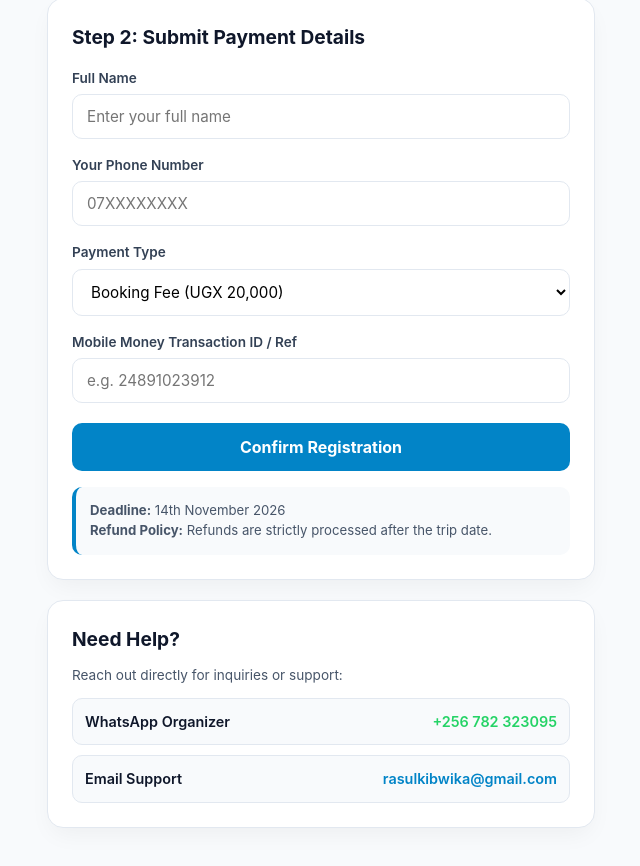
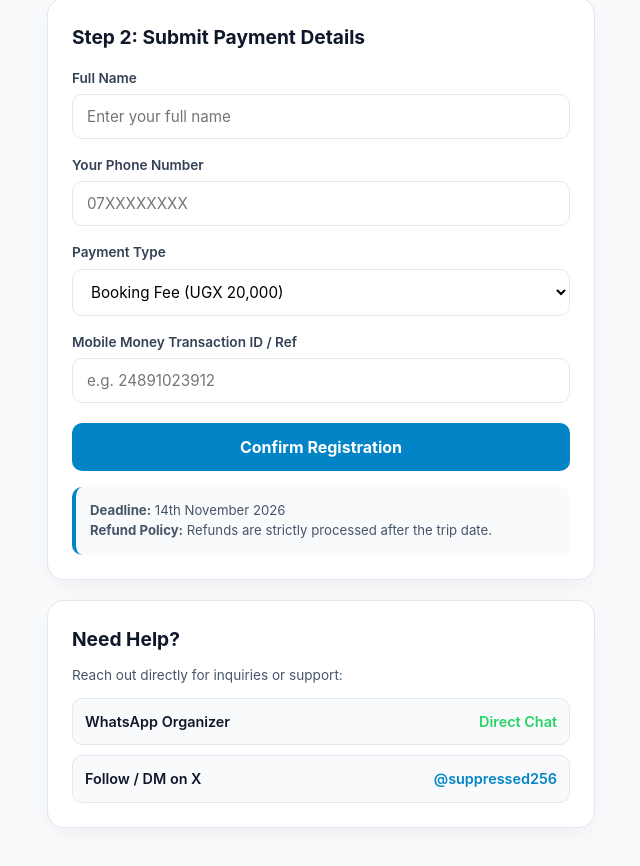
Before and after one commit to zioneddie/zionmgt-trip-org, a plain HTML site: page index.html in a window 1280 px wide. Shown: the part 1146-2012 px from the top of the page, without its empty margins (319-959 px from the left). Drawn offline with Linux system fonts and the light colour scheme.

Commit message:
Modify contact links in index.html
Updated contact links for WhatsApp and added a link to X.

```diff
--- a/index.html
+++ b/index.html
@@ -173,13 +173,13 @@
       <h3>Need Help?</h3>
       <p style="font-size: 0.85rem; color: #475569; margin-bottom: 10px;">Reach out directly for inquiries or support:</p>
       <div class="contact-links">
-        <a href="https://wa.me/256782323095" target="_blank" class="contact-item">
+        <a href="https://wa.me/qr/2MFKKV43BY7FH1" target="_blank" class="contact-item">
           <span>WhatsApp Organizer</span>
-          <span style="color: var(--accent);">+256 782 323095</span>
+          <span style="color: var(--accent);">Direct Chat</span>
         </a>
-        <a href="mailto:rasulkibwika@gmail.com" class="contact-item">
-          <span>Email Support</span>
-          <span style="color: var(--primary);">rasulkibwika@gmail.com</span>
+        <a href="https://x.com/suppressed256" target="_blank" class="contact-item">
+          <span>Follow / DM on X</span>
+          <span style="color: var(--primary);">@suppressed256</span>
         </a>
       </div>
     </div>
```
